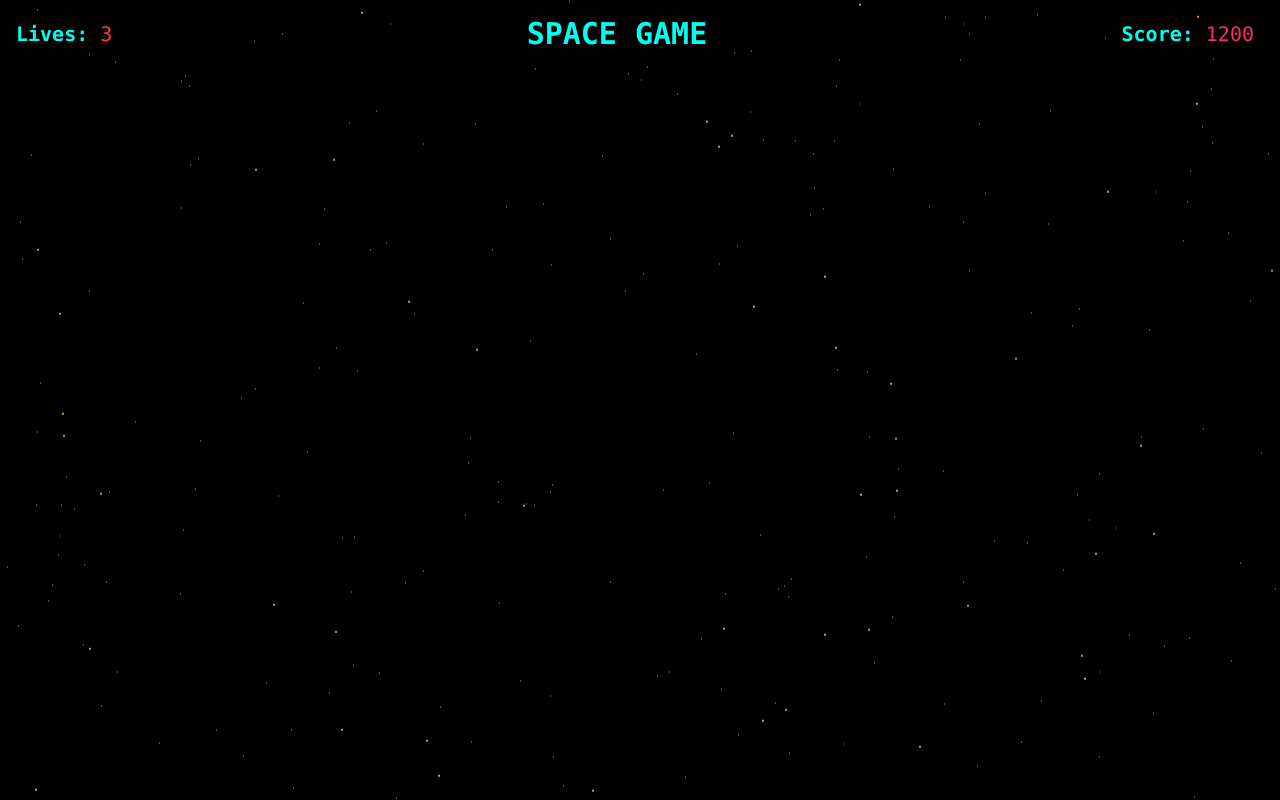
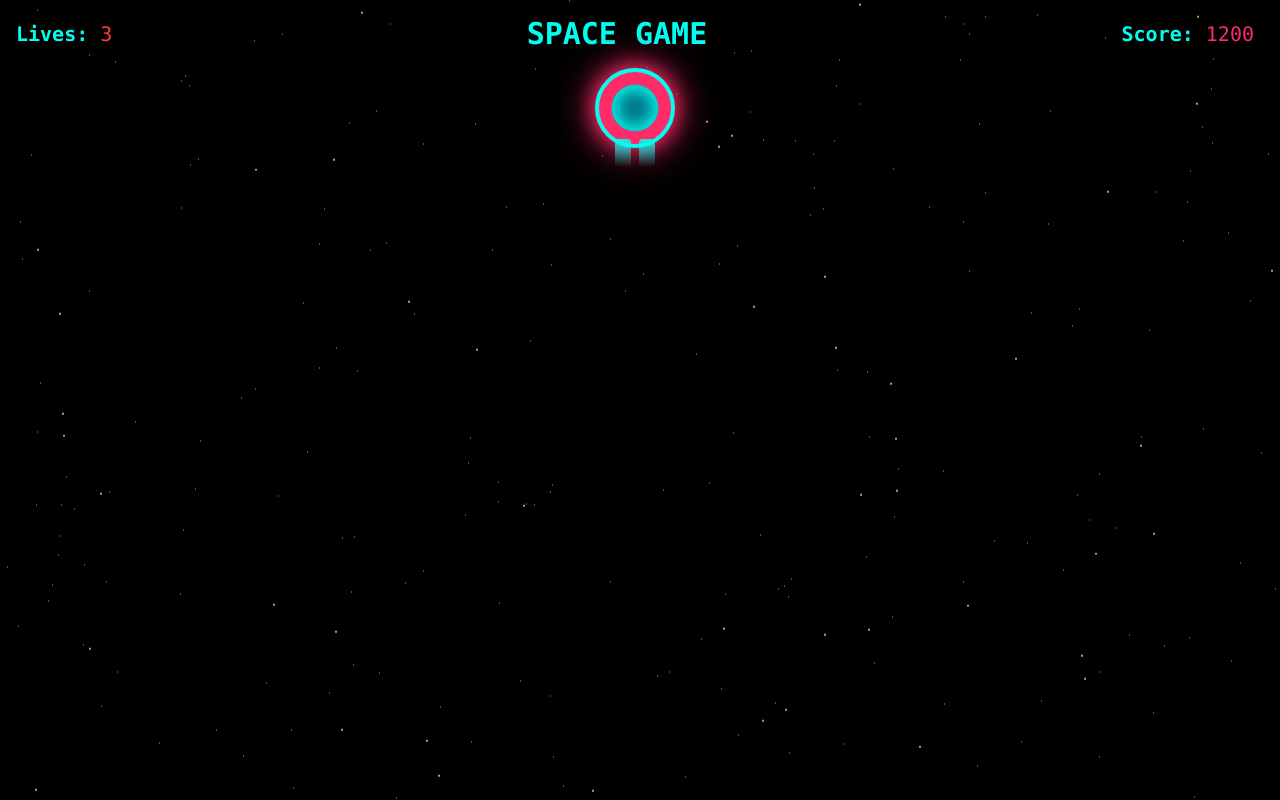
Before and after one commit to TejasKedare/space-game, a React (Create React App) app: page /space in a window 1280 px wide. Built offline with nearby package versions, Linux system fonts and the light colour scheme.

Commit message:
added player in game page, formatted the code

```diff
--- a/src/pages/game-page/GamePage.jsx
+++ b/src/pages/game-page/GamePage.jsx
@@ -1,16 +1,20 @@
-import React from 'react'
-import "./GamePage.css"
+import React from "react";
+import "./GamePage.css";
+import Player from "../../modules/player/Player";
 
 function GamePage() {
   return (
-    <div>
-
-    <div class="bg-animation">
+    <div className="game-container">
+      {/* Background Animation */}
+      <div className="bg-animation">
         <div id="stars"></div>
         <div id="stars2"></div>
+      </div>
+
+      {/* Player */}
+      <Player />
     </div>
-    </div>
-  )
+  );
 }
 
-export default GamePage
+export default GamePage;
```
